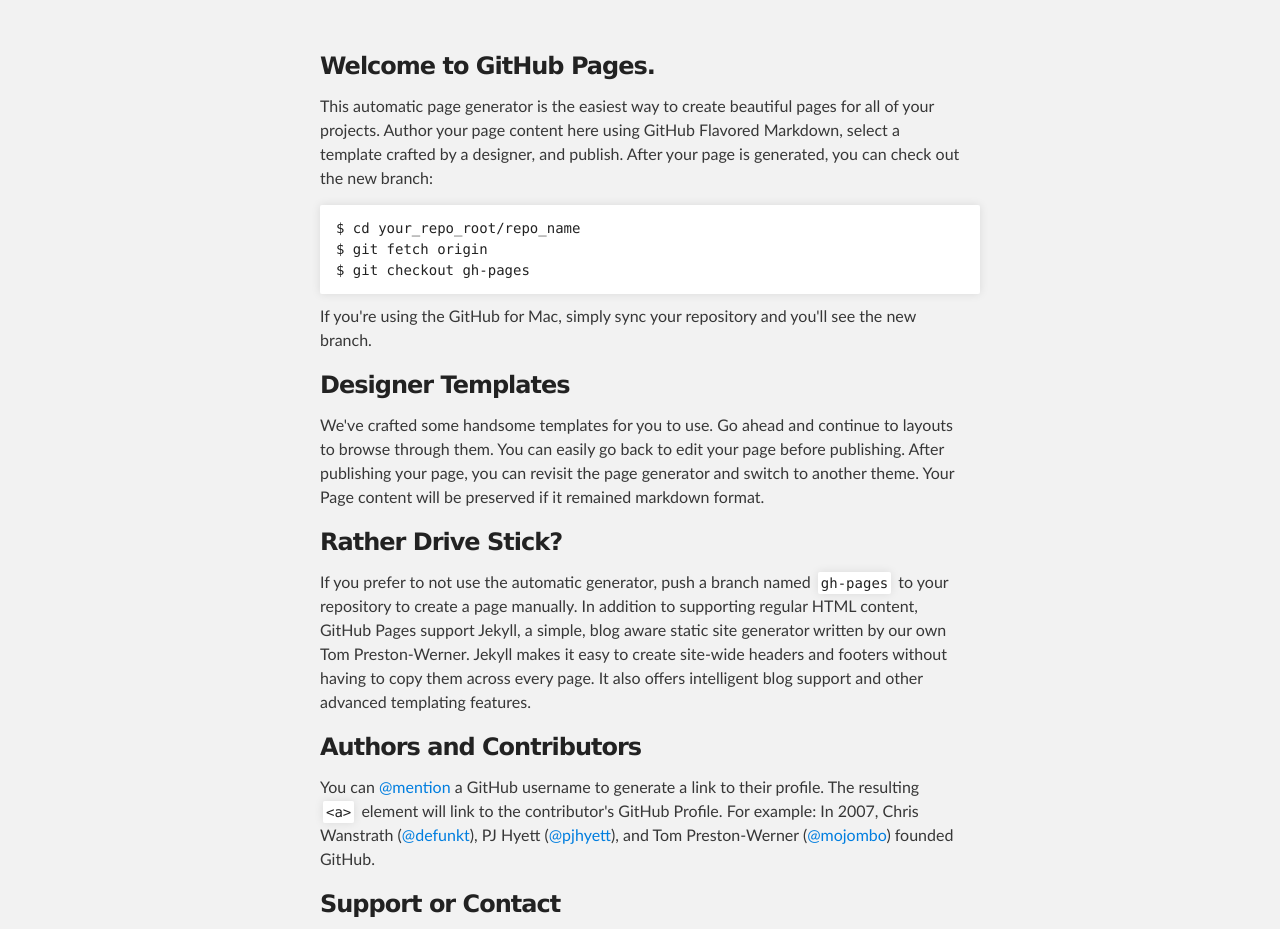
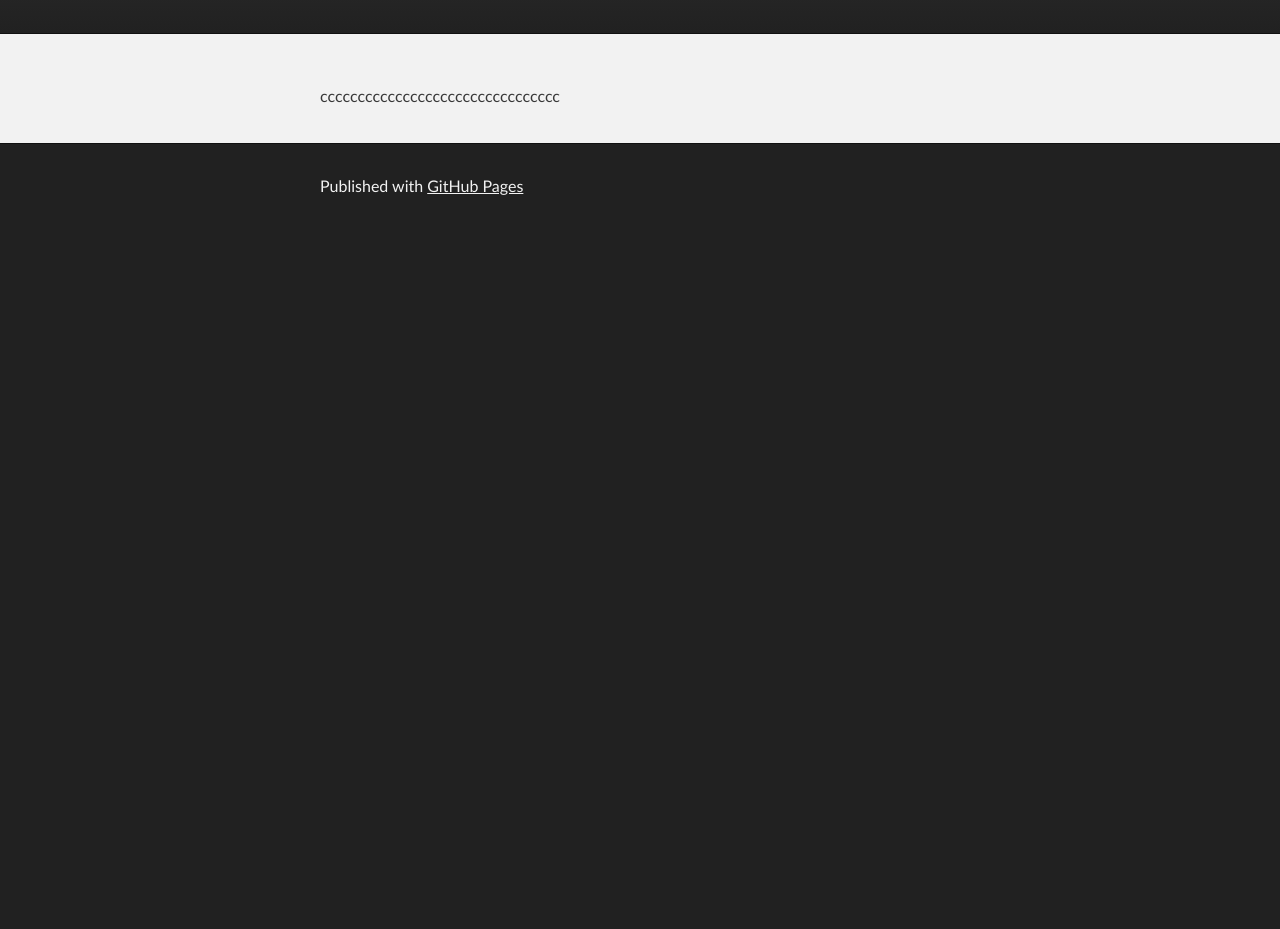
Before and after one commit to ChenGuangXing/ChenGuangXing.GitHub.io, a plain HTML site: page index.html in a window 1280 px wide. Shown: the part 176-1105 px from the top of the page. After the commit the page ends 800 px from the top, so only its background shows below. Drawn offline with Linux system fonts and the light colour scheme.

Commit message:
Replace master branch with page content via GitHub

```diff
--- a/index.html
+++ b/index.html
@@ -4,7 +4,7 @@
   <head>
     <meta charset='utf-8'>
     <meta http-equiv="X-UA-Compatible" content="chrome=1">
-    <meta name="description" content="Chenguangxing.github.io : ">
+    <meta name="description" content="Chenguangxing.github.io : bbbbbbbbbbbbbbbbbbbbbbbbbbbbb">
 
     <link rel="stylesheet" type="text/css" media="screen" href="stylesheets/stylesheet.css">
 
@@ -19,7 +19,7 @@
           <a id="forkme_banner" href="https://github.com/ChenGuangXing">View on GitHub</a>
 
           <h1 id="project_title">Chenguangxing.github.io</h1>
-          <h2 id="project_tagline"></h2>
+          <h2 id="project_tagline">bbbbbbbbbbbbbbbbbbbbbbbbbbbbb</h2>
 
         </header>
     </div>
@@ -27,37 +27,7 @@
     <!-- MAIN CONTENT -->
     <div id="main_content_wrap" class="outer">
       <section id="main_content" class="inner">
-        <h3>
-<a id="welcome-to-github-pages" class="anchor" href="#welcome-to-github-pages" aria-hidden="true"><span class="octicon octicon-link"></span></a>Welcome to GitHub Pages.</h3>
-
-<p>This automatic page generator is the easiest way to create beautiful pages for all of your projects. Author your page content here using GitHub Flavored Markdown, select a template crafted by a designer, and publish. After your page is generated, you can check out the new branch:</p>
-
-<pre><code>$ cd your_repo_root/repo_name
-$ git fetch origin
-$ git checkout gh-pages
-</code></pre>
-
-<p>If you're using the GitHub for Mac, simply sync your repository and you'll see the new branch.</p>
-
-<h3>
-<a id="designer-templates" class="anchor" href="#designer-templates" aria-hidden="true"><span class="octicon octicon-link"></span></a>Designer Templates</h3>
-
-<p>We've crafted some handsome templates for you to use. Go ahead and continue to layouts to browse through them. You can easily go back to edit your page before publishing. After publishing your page, you can revisit the page generator and switch to another theme. Your Page content will be preserved if it remained markdown format.</p>
-
-<h3>
-<a id="rather-drive-stick" class="anchor" href="#rather-drive-stick" aria-hidden="true"><span class="octicon octicon-link"></span></a>Rather Drive Stick?</h3>
-
-<p>If you prefer to not use the automatic generator, push a branch named <code>gh-pages</code> to your repository to create a page manually. In addition to supporting regular HTML content, GitHub Pages support Jekyll, a simple, blog aware static site generator written by our own Tom Preston-Werner. Jekyll makes it easy to create site-wide headers and footers without having to copy them across every page. It also offers intelligent blog support and other advanced templating features.</p>
-
-<h3>
-<a id="authors-and-contributors" class="anchor" href="#authors-and-contributors" aria-hidden="true"><span class="octicon octicon-link"></span></a>Authors and Contributors</h3>
-
-<p>You can <a href="https://github.com/blog/821" class="user-mention">@mention</a> a GitHub username to generate a link to their profile. The resulting <code>&lt;a&gt;</code> element will link to the contributor's GitHub Profile. For example: In 2007, Chris Wanstrath (<a href="https://github.com/defunkt" class="user-mention">@defunkt</a>), PJ Hyett (<a href="https://github.com/pjhyett" class="user-mention">@pjhyett</a>), and Tom Preston-Werner (<a href="https://github.com/mojombo" class="user-mention">@mojombo</a>) founded GitHub.</p>
-
-<h3>
-<a id="support-or-contact" class="anchor" href="#support-or-contact" aria-hidden="true"><span class="octicon octicon-link"></span></a>Support or Contact</h3>
-
-<p>Having trouble with Pages? Check out the documentation at <a href="https://help.github.com/pages">https://help.github.com/pages</a> or contact <a href="mailto:support@github.com">support@github.com</a> and we’ll help you sort it out.</p>
+        <p>cccccccccccccccccccccccccccccccc</p>
       </section>
     </div>
 
```
Also changed, not shown: params.json (+1 -1 lines).
